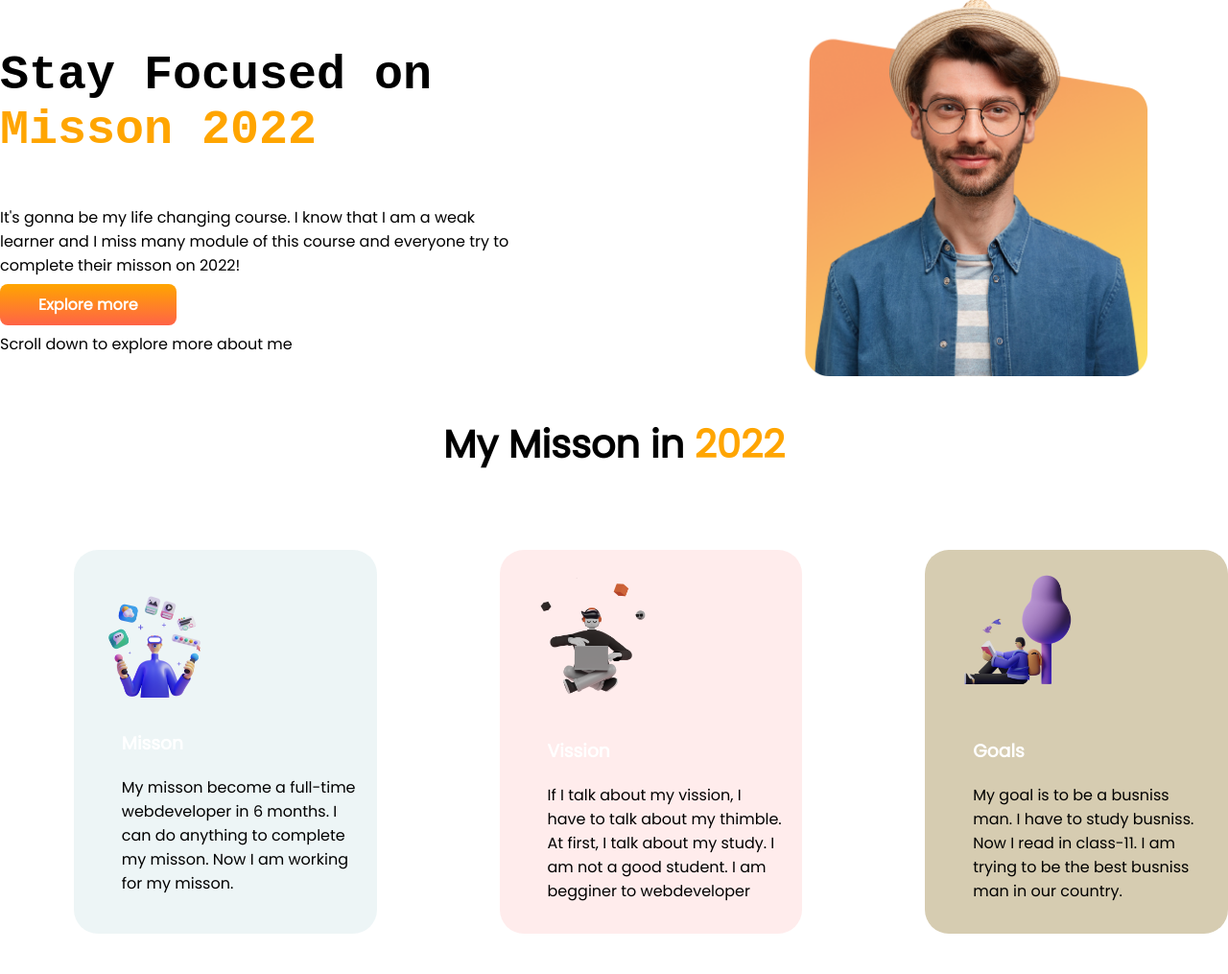
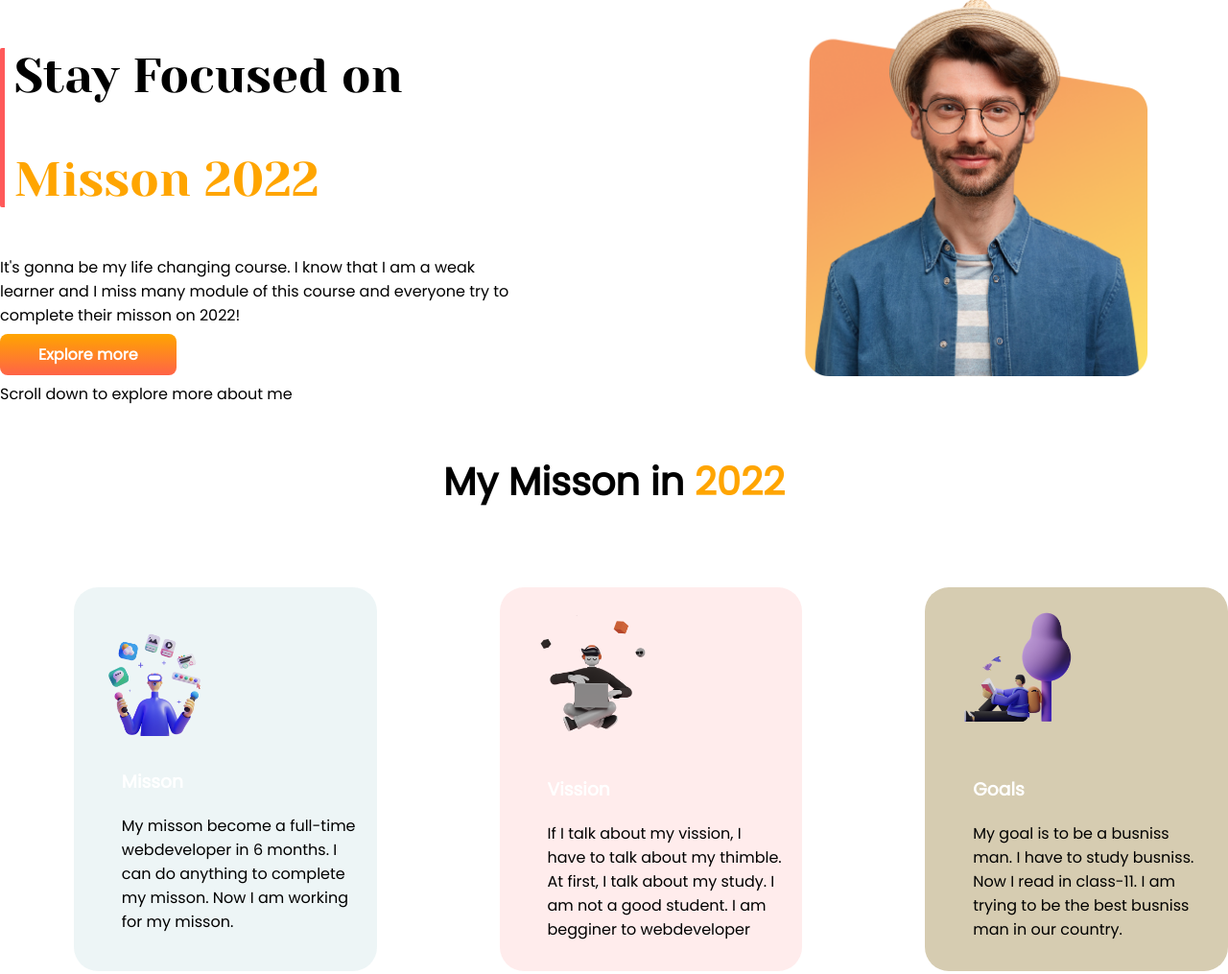
Before and after one commit to khalidsheikh22/22-misson, a plain HTML site: page index.html in a window 1280 px wide. Shown: the top 1015 px of the page at 96% size. Drawn offline with Linux system fonts and the light colour scheme.

Commit message:
font-family

```diff
--- a/index.html
+++ b/index.html
@@ -12,6 +12,9 @@
     <link rel="preconnect" href="https://fonts.googleapis.com">
     <link rel="preconnect" href="https://fonts.gstatic.com" crossorigin>
     <link href="https://fonts.googleapis.com/css2?family=Lobster&family=Poppins&family=Yeseva+One&display=swap" rel="stylesheet">
+    <link rel="preconnect" href="https://fonts.googleapis.com">
+    <link rel="preconnect" href="https://fonts.gstatic.com" crossorigin>
+    <link href="https://fonts.googleapis.com/css2?family=Lobster&family=Poppins&family=Yeseva+One&display=swap" rel="stylesheet">
 
     <link rel="stylesheet" href="style.css">
 </head>
@@ -20,7 +23,11 @@
     <section class="max-width">
         <section class=" top-banner flexible-container">
             <div class="start-section">
-                <h1> Stay Focused on <span class="h1-color">Misson 2022</span></h1>
+                <div class="top-footer">
+                    <h1 class="border-add"> Stay Focused on </h1>
+                    <h1 class="h1-color border-add">Misson 2022</h1>
+
+                </div>
 
                 <p>It's gonna be my life changing course. I know that I am a weak learner and I miss many module of this course and everyone try to complete their misson on 2022!</p>
                 <a class="link-button" target="_blank" href="https://www.linkedin.com/feed/">Explore more</a>
--- a/style.css
+++ b/style.css
@@ -6,6 +6,17 @@ body {
 .max-width {
     max-width: 1440px;
     margin: 0 auto;
+}
+
+.border-add {
+    font-family: 'Yeseva One', cursive;
+    font-weight: 500;
+    padding-left: 10px;
+}
+
+.top-footer {
+    border-left: 5px solid #FF5959;
+    border-radius: 2px;
 }
 
 h1 {
```
